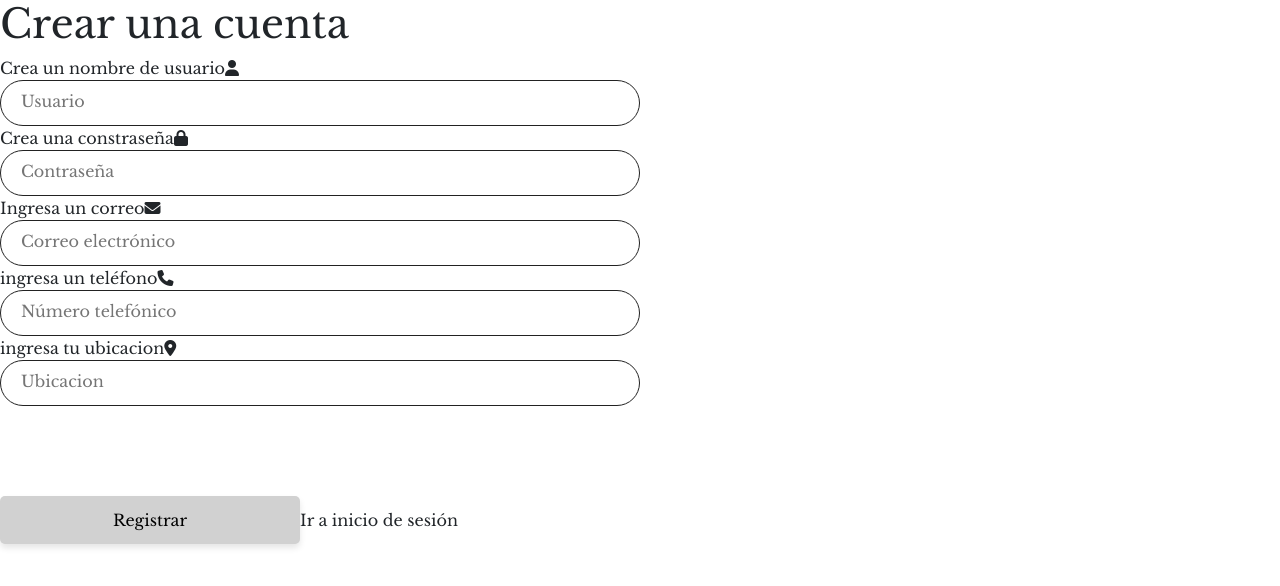
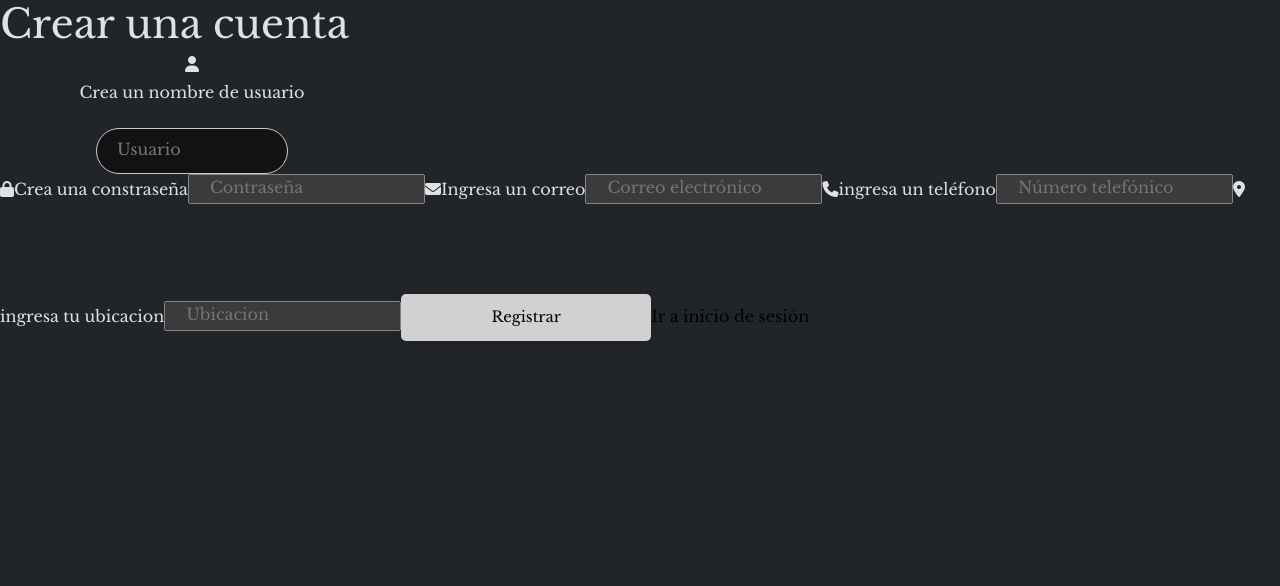
Before and after one commit to AlejandraCondeMendez/pFinalFullStack, a React (Vite) app in the folder frontreact/frontend/: page / in a window 1280 px wide. Shown: the top 586 px of the page. Built offline with nearby package versions, Linux system fonts and the light colour scheme.

Commit message:
Se agregaron más cambios a los formularios de registro e incio de sesión.

```diff
--- a/frontreact/frontend/index.html
+++ b/frontreact/frontend/index.html
@@ -10,7 +10,7 @@
     <link href="https://fonts.googleapis.com/css2?family=Libre+Baskerville:ital,wght@0,400;0,700;1,400&display=swap" rel="stylesheet">
     <title>Liberty Book</title>
   </head>
-  <body>
+  <body data-bs-theme="dark">
     <div id="root"></div>
     <script type="module" src="/src/main.jsx"></script>
     <script src="https://kit.fontawesome.com/f35fe6b315.js" crossorigin="anonymous"></script>
--- a/frontreact/frontend/src/components/Botton.jsx
+++ b/frontreact/frontend/src/components/Botton.jsx
@@ -1,4 +1,3 @@
-import '../styles/Boton.css'
 /* eslint-disable react/prop-types */
 
 const Botton=({nombre, tipo, evento, clase})=>{
--- a/frontreact/frontend/src/components/Input.jsx
+++ b/frontreact/frontend/src/components/Input.jsx
@@ -1,4 +1,3 @@
-import "../styles/Input.css"
 // eslint-disable-next-line react/prop-types
 const Input=({tipo, nombre, refvali, cambio, valor, clase})=>{
     return (
--- a/frontreact/frontend/src/pages/InicioSesion.jsx
+++ b/frontreact/frontend/src/pages/InicioSesion.jsx
@@ -5,6 +5,7 @@ import { useRef, useState } from "react"
 import { muestraAlerta } from "../services/alertas"
 import { postData } from "../services/fetch"
 import '../styles/InicioSesion.css'
+import Navbar from "../components/Navbar"
 
 
 const InicioSesion=()=>{
@@ -36,18 +37,19 @@ const InicioSesion=()=>{
 
     return(
         <>
+        <Navbar/>
         <div className="titulo">
             <h1>Inicio de sesión</h1>
             <p>Ingresa tus credenciales</p>
         </div>
-        <form className="d-flex flex-column mx-auto formulario">
-            <div className="InputsForm">
-                <Input tipo={'text'} nombre={'Usuario'} refvali={usuarioRef} valor={usuario} cambio={(e)=>setUsuario(e.target.value)}  clase={"inputForm"} />
-                <Input tipo={'password'} nombre={'Contraseña'} refvali={contraRef} valor={contra} cambio={(e)=>setContra(e.target.value)}  clase={"inputForm"}/>
-                <Botton nombre={'Iniciar sesión'} tipo={'button'} evento={validarInicio}/>
-            </div>
-        </form>
-        <a onClick={()=>navigate('/')}>Crear una cuenta</a>
+
+        <div className="d-flex flex-column mx-auto InputInicioS">
+            <Input tipo={'text'} nombre={'Usuario'} refvali={usuarioRef} valor={usuario} cambio={(e)=>setUsuario(e.target.value)}  clase={"inputForm"} />
+            <Input tipo={'password'} nombre={'Contraseña'} refvali={contraRef} valor={contra} cambio={(e)=>setContra(e.target.value)}  clase={"inputForm"}/>
+            <Botton nombre={'Iniciar sesión'} tipo={'button'} evento={validarInicio}/>
+        </div>
+
+        <a onClick={()=>navigate('/')} className="enlaceCrear">Crear una cuenta</a>
         </>
     )
 }
--- a/frontreact/frontend/src/pages/Registro.jsx
+++ b/frontreact/frontend/src/pages/Registro.jsx
@@ -59,31 +59,30 @@ const Registro = () => {
     return (
         <>
         <h1>Crear una cuenta</h1>
-        <div>
-            <span>Crea un nombre de usuario</span>
-            <i className="fa-solid fa-user"></i>
-            <Input tipo={'text'} nombre={'Usuario'} refvali={nombreReg} valor={nombre} cambio={(e)=> setNombre(e.target.value)}/>
+        <div className="cont-input">
+             <i className="fa-solid fa-user user-icon"></i>
+            <span className="text-center mt-2">Crea un nombre de usuario</span>
+            <Input clase={"inputForm"} tipo={"text"} valor={nombre} nombre={"Usuario"} cambio={(e)=>setNombre(e.target.value)}/>
+        </div>
 
+            <i className="fa-solid fa-lock"></i>
             <span>Crea una constraseña</span>
-            <i className="fa-solid fa-lock"></i>
             <Input tipo={'password'} nombre={'Contraseña'} refvali={contraReg} valor={contra} cambio={(e)=>setContra(e.target.value)}/>
 
+            <i className="fa-solid fa-envelope"></i>
             <span>Ingresa un correo</span>
-            <i className="fa-solid fa-envelope"></i>
             <Input tipo={'email'} nombre={'Correo electrónico'} refvali={correoReg} valor={correo} cambio={(e)=>setCorreo(e.target.value)}/>
 
+            <i className="fa-solid fa-phone"></i>
             <span>ingresa un teléfono</span>
-            <i className="fa-solid fa-phone"></i>
             <Input tipo={'number'} nombre={'Número telefónico'} refvali={numeroReg} valor={numero} cambio={(e)=>setNumero(e.target.value)}/>
 
+            <i className="fa-solid fa-location-dot"></i>
             <span>ingresa tu ubicacion</span>
-            <i className="fa-solid fa-location-dot"></i>
             <Input tipo={'text'} nombre={'Ubicacion'} refvali={ubicacionReg} valor={ubicacion} cambio={(e)=>setUbicacion(e.target.value)}/>
 
             <Botton nombre={'Registrar'} tipo={'Button'} evento={ValidarInputs}/>
-            <a onClick={()=>navigate("/iniciosesion")}>Ir a inicio de sesión</a>
-
-        </div>
+            <a onClick={()=>navigate("/iniciosesion")} className="enlaceInicio">Ir a inicio de sesión</a>
         </>
     )
 }
--- a/frontreact/frontend/src/styles/Boton.css
+++ /dev/null
@@ -1,18 +0,0 @@
-button {
-    margin: auto;
-    margin-top: 90px;
-    width: 300px;
-    background-color: #D1D1D1;
-    color: #000;
-    padding: 12px 24px;
-    border: none;
-    border-radius: 5px;
-    box-shadow: 0 4px 6px rgba(0, 0, 0, 0.1);
-    font-size: 16px;
-    transition: box-shadow 0.3s ease, transform 0.2s ease;
-    cursor: pointer;
-  }
-  button:active {
-    transform: translateY(2px);
-    box-shadow: 0 4px 8px rgba(0, 0, 0, 0.15);
-  }
--- a/frontreact/frontend/src/styles/InicioSesion.css
+++ b/frontreact/frontend/src/styles/InicioSesion.css
@@ -1,18 +1,98 @@
 .formulario{
-    margin-top: 25vh;
+    margin-top: 10vh;
 }
+
 .titulo{
     h1 {
-        margin-top: 160px;
+        margin-top: 100px;
         font-size: 30px;
         color: #333;
         text-align: center;
         margin-bottom: 8px;
         letter-spacing: 1.5px;
       }
-
     p{
         text-align: center;
     }
+}
+
+
+.InputInicioS {
+    width: 75%;
+    font-size: 16px;
+    transition: 0.3s;
+    display: flex;
+    flex-direction: column;
 
 }
+
+
+.inputForm{
+    padding: 10px;
+    margin: 0 auto;
+    margin-top: 3vh;
+    border-radius: 25px;
+    border: 1px solid #ccc;
+    width: 50%;
+
+  }
+  ::placeholder{
+    position: absolute;
+    left: 20px;
+  }
+
+
+  button {
+    margin: auto;
+    margin-top: 90px;
+    margin-bottom: 30px;
+    width: 250px;
+    background-color: #D1D1D1;
+    color: #000;
+    padding: 12px 24px;
+    border: none;
+    border-radius: 5px;
+    box-shadow: 0 4px 6px rgba(0, 0, 0, 0.1);
+    font-size: 15px;
+    transition: box-shadow 0.3s ease, transform 0.2s ease;
+    cursor: pointer;
+  }
+  button:active {
+    transform: translateY(2px);
+    box-shadow: 0 4px 8px rgba(0, 0, 0, 0.15);
+  }
+
+
+.enlaceCrear{
+    margin-left: 45vw;
+}
+
+  a {
+    text-align: center;
+    color: #000;
+    text-decoration: none;
+    font-size: 16px;
+    cursor: pointer;
+    position: relative;
+  }
+
+  a::after {
+    content: '';
+    width: 0;
+    height: 2px;
+    background-color: #000;
+    position: absolute;
+    left: 0;
+    bottom: -2px;
+    transition: width 0.3s ease;
+  }
+
+  a:hover::after {
+    width: 100%;
+  }
+.cont-input{
+    display: flex;
+    flex-direction: column;
+    align-items: center;
+    width: 30%;
+}
--- a/frontreact/frontend/src/styles/Input.css
+++ /dev/null
@@ -1,19 +0,0 @@
-input {
-  width: 50%;
-  padding: 10px;
-  border: 2px solid #ccc;
-  border-radius: 25px;
-  font-size: 16px;
-  transition: 0.3s;
-  display: flex;
-  flex-direction: column;
-  border:  1px #222 solid;
-  }
-.inputForm{
-  margin: 0 auto;
-  margin-top: 3vh;
-}
-::placeholder{
-  position: absolute;
-  left: 20px;
-}
```
